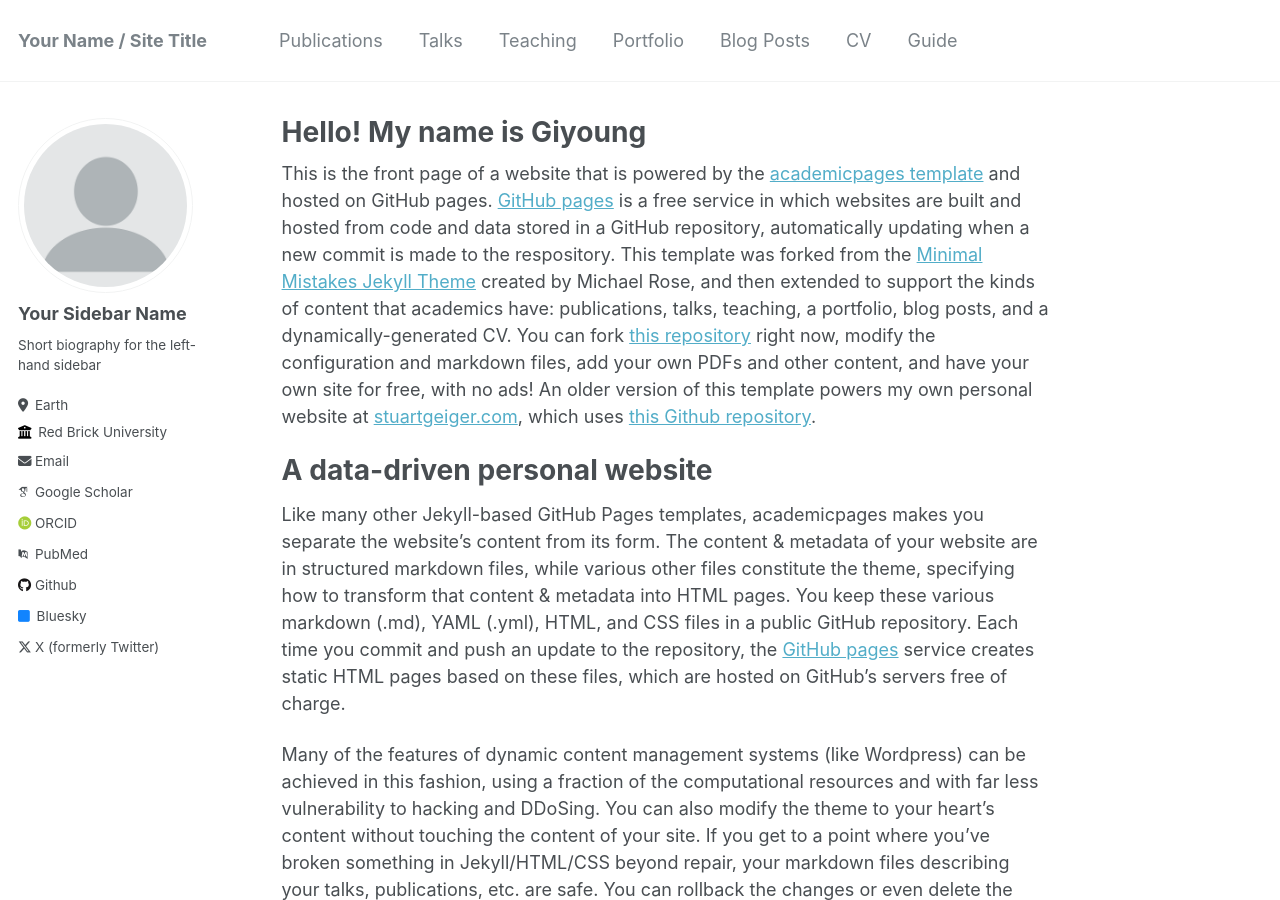
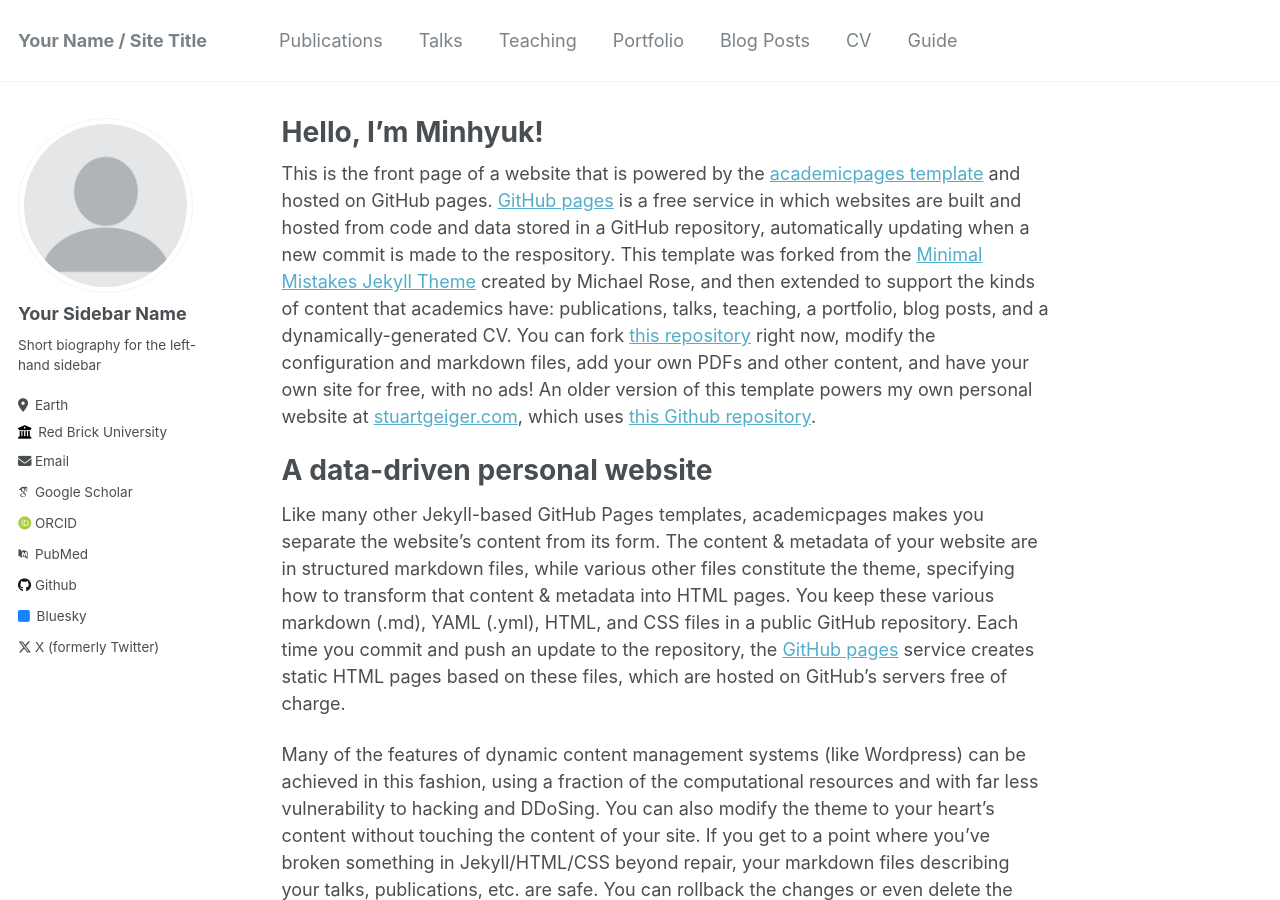
Before and after one commit to freqinfi/freqinfi.github.io, a Jekyll site: the page built from _pages/about.md, in a window 1280 px wide and 900 px high. Built offline with Jekyll 4.4.1, drawn with Linux system fonts in a browser that asks for light colours; some web fonts are replaced.

Commit message:
Update about.md

```diff
--- a/_pages/about.md
+++ b/_pages/about.md
@@ -1,6 +1,7 @@
 ---
 permalink: /
-title: "Hello! My name is Giyoung"
+title: "Hello, I'm Minhyuk!"
+excerpt: "About me"
 author_profile: true
 redirect_from:
   - /about/
```
